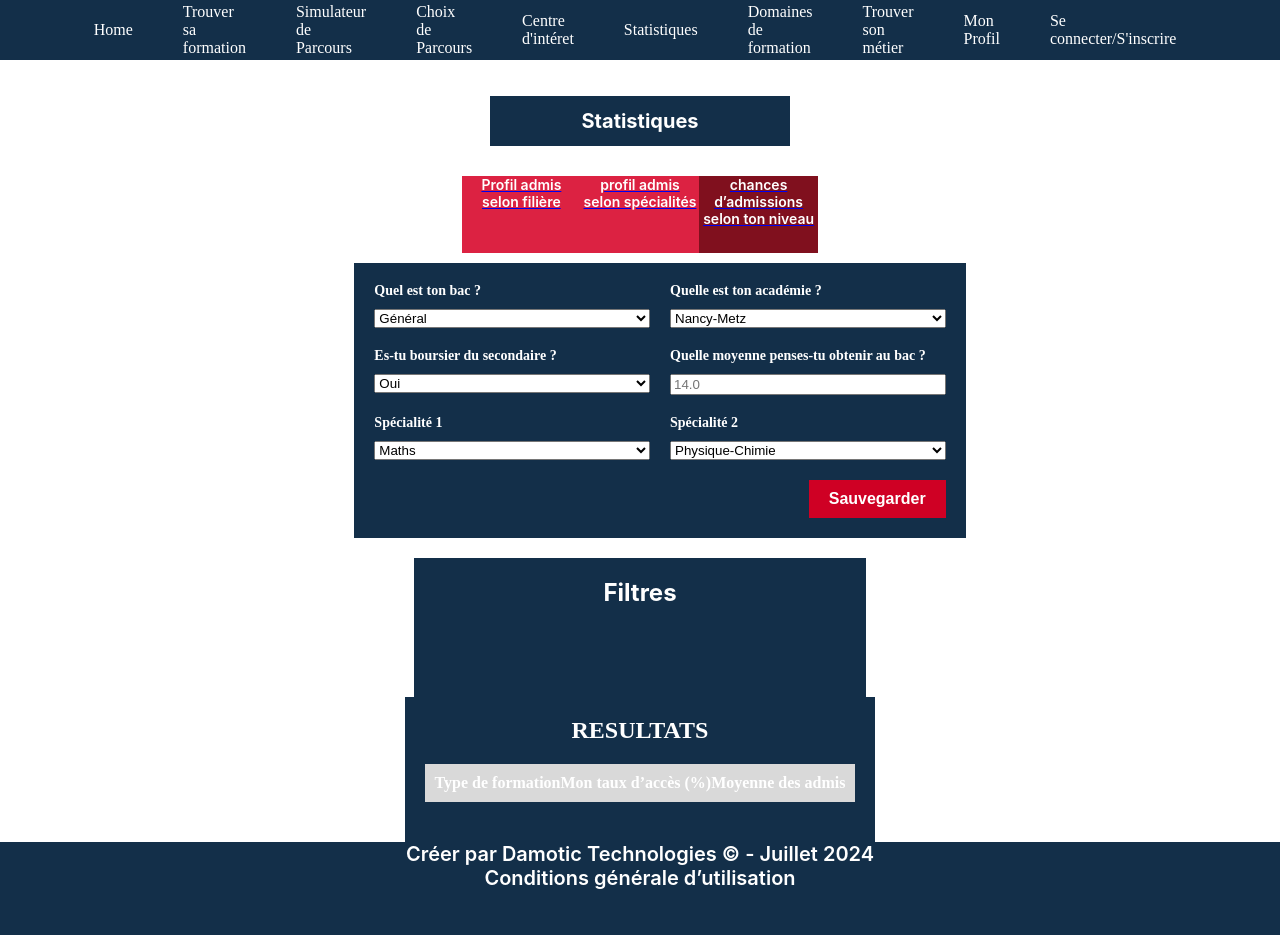
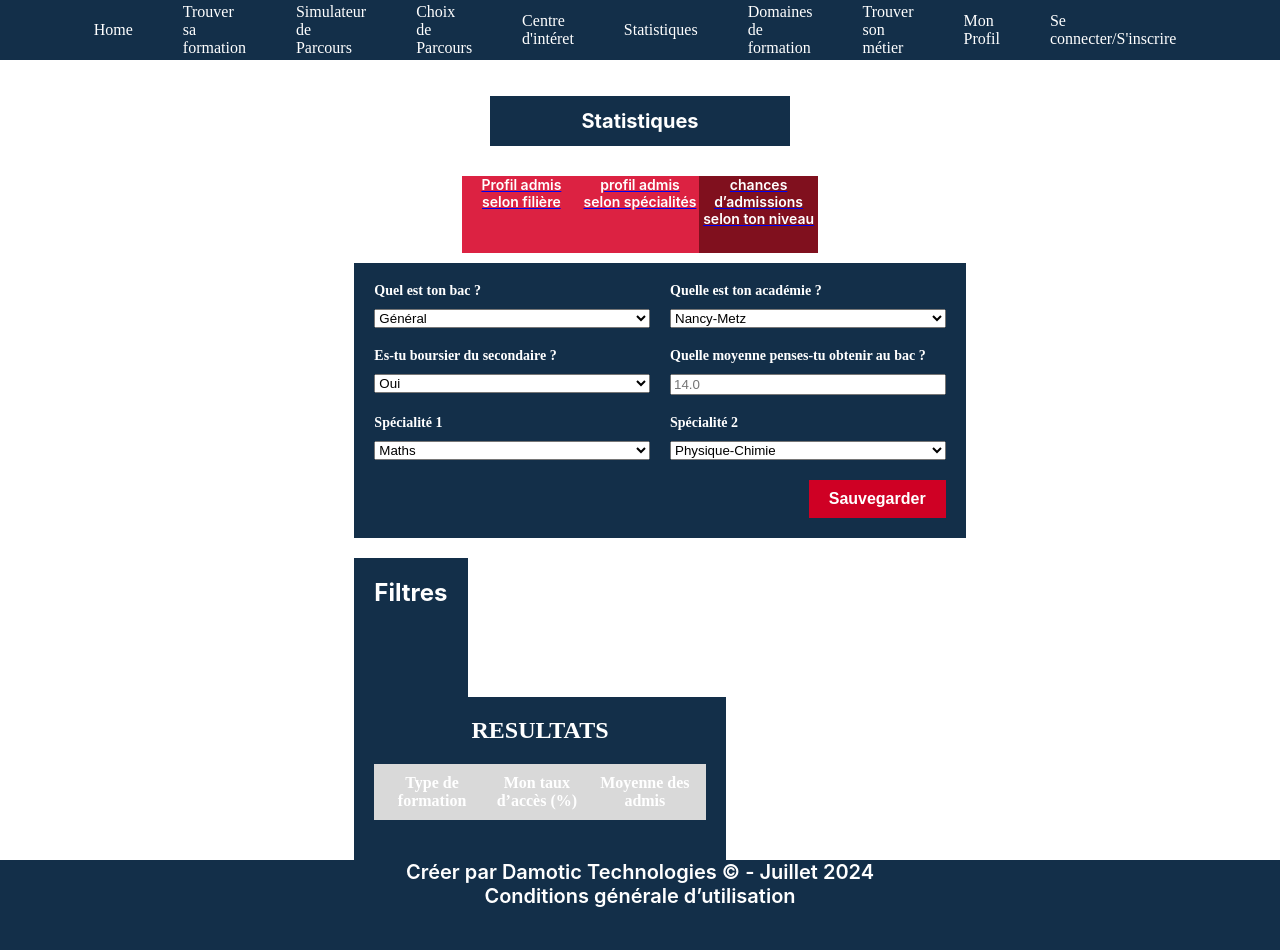
Before and after one commit to StagiairesDAMOTIC/FrontEndPsup, an Angular app: page /statistiques/ChancesAdmissionNiveau in a window 1280 px wide. Shown: the top 950 px of the page. Built offline with nearby package versions, Linux system fonts and the light colour scheme.

Commit message:
try fix chances admission niveau

```diff
--- a/src/app/app.component.css
+++ b/src/app/app.component.css
@@ -245,8 +245,24 @@ footer {
   background: #d9d9d9;
 }
 
+.column35 {
+  width: 35%;
+  display: flex;
+  flex-direction: row;
+}
+
+.column65{
+  width : 65%;
+  display: flex;
+  flex-direction: row;
+}
+
+.column100{
+  width : 100%;
+  align-items: normal;
+}
+
 .sidebar {
-  width: 412px;
   background: var(--bleu-damotic);
   padding: 20px;
   color: white;
--- a/src/app/chances-admission-niveau/chances-admission-niveau.component.html
+++ b/src/app/chances-admission-niveau/chances-admission-niveau.component.html
@@ -94,11 +94,14 @@
     >
   </div>
   <div class="app-info-eleve"></div>
-
+  <div class="column100">
+    <div class="column35">
       <div class="sidebar">
         <div class="sidebar-title">Filtres</div>
         <div class="filters-section"></div>
       </div>
+    </div>
+    <div class="column65">
       <div class="results-section">
         <div class="results-title">RESULTATS</div>
         <div class="result-item">
@@ -108,3 +111,5 @@
         </div>
       </div>
   </div>
+  </div>
+  </div>
```
Lines whose indentation alone changed are shown as unchanged.
